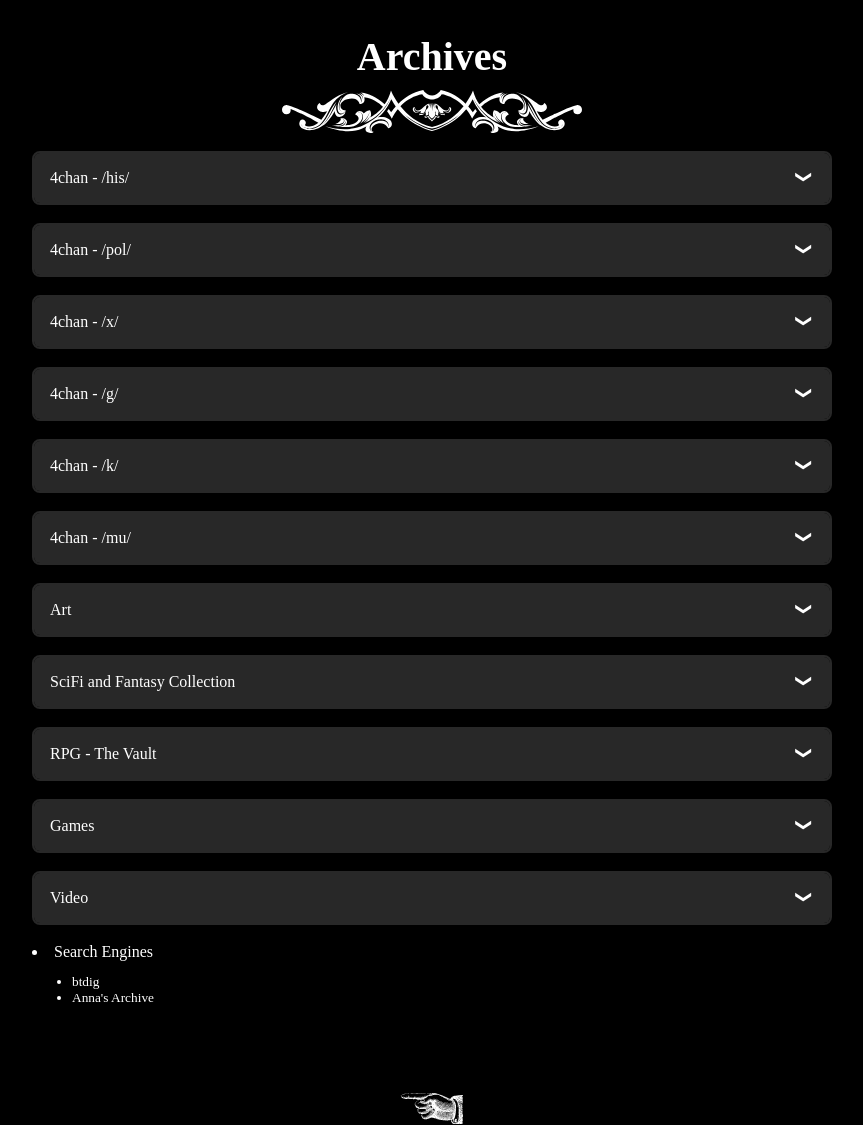
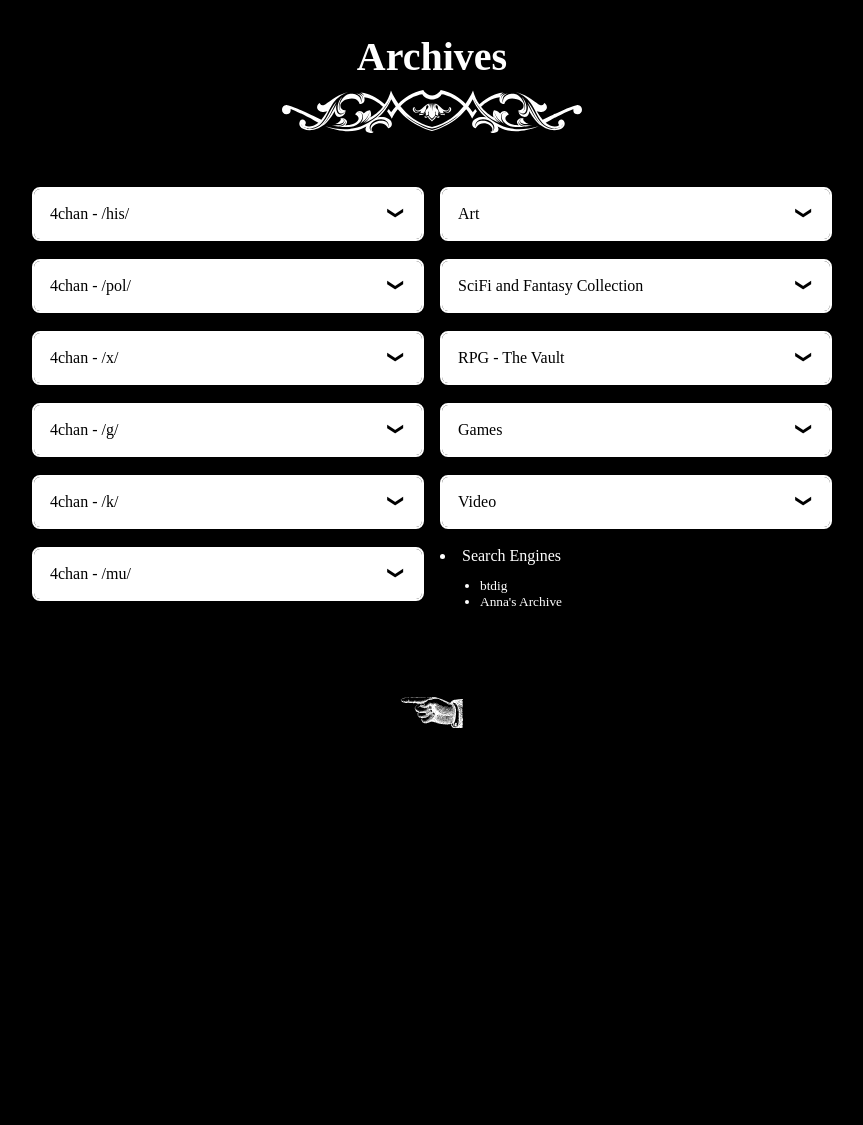
Before and after one commit to GabrielCalheiros/My_Notebook, a PHP site: page /Archive.html in a window 1280 px wide. Shown: the whole page, without its empty margins (208-1071 px from the left). After the commit the page ends 728 px from the top, so only its background shows below. Run offline with PHP 8.4, Linux system fonts and the light colour scheme.

Commit message:
updating archive

```diff
--- a/Archive.html
+++ b/Archive.html
@@ -27,10 +27,11 @@
     <link rel="shortcut icon" type="image/jpg" href="./Images/Ornaments/favicon.svg">
     <h2>Archives</h2>
     <img src="./Images/Ornaments/cabeçalho2.svg" class="center" style="width: 300px;">
-    <br>
+    <br><br><br>
 </head>
 
 <body>
+<div style="columns: 2;">
 
             <!-- 4chan - /his/ -->
             <section class="accordion">
@@ -222,6 +223,7 @@
 
                         Check if this illustrators are on the torrent and add them individually if not:
 
+                        Frank Frazetta
                         Carlos Datolli
                         Charles Vess
                         Bruce Pennington
@@ -237,6 +239,21 @@
                         Alan Lee
                         Alan Bohác
                         Ikeda Toshihiko
+                        Robert Anning Bell
+                        Peter George Elson
+                        Arthur Suydam
+                        Larry Elmore
+                        John William Waterhouse
+                        Sascha Schneider
+                        Sergio Toppi
+                        Oscar Chichoni
+                        Virgil Finlay
+                        Leyendecker
+                        Hiroo Isono
+                        PHILIPPE CAZA
+
+
+                        https://www.sci-fi-o-rama.com/category/special-features/classic-sci-fi-illustrators/
 
                         -->
 
@@ -397,25 +414,10 @@
                 </ul>
             </li>
 
-
-
 <br>
 
-
-
-
-
-
-
-
+</div>
 </body>
-
-
-
-
-
-
-
 
 
 
--- a/CSSs/archive_accordion.css
+++ b/CSSs/archive_accordion.css
@@ -1,5 +1,5 @@
 :root {
-    --primary: #282828;
+    --primary: #ffffff;
     --secondary: #ff5252;
     --background: #000000;
     --highlight: #ffda79;
@@ -36,8 +36,8 @@
   .tab__label,
   .tab__close {
     display: flex;
-    color: white;
-    background: var(--theme);
+    color: black;
+    background: white;
     cursor: pointer;
   }
   .tab__label {
--- a/CSSs/tech.css
+++ b/CSSs/tech.css
@@ -6,7 +6,7 @@
     animation: textShadow 6s infinite;
     font-family: 'Courier New', monospace;
     letter-spacing: .1em;
-    font-size: 24px;
+    font-size: 20px;
     line-height: 1.2;
     color:#32FF00;
     overflow-x: hidden;
--- a/biblio.html
+++ b/biblio.html
@@ -140,6 +140,7 @@
 	</footer>
 
 	<!--
+
 	https://lukesmith.xyz/library/
 
 	https://8kun.top/fringe/library.html
@@ -150,7 +151,8 @@
 
 	https://soma.cx/
 
--->
+	https://www.theblackvault.com/documentarchive/category/the-fringe/mind-control/
 
+	-->
 
 	</html>
--- a/index.php
+++ /dev/null
@@ -1,4 +0,0 @@
-<?php
-$text= file_get_contents('home_pt.html');
-echo $text;
-?>
--- a/tech.html
+++ b/tech.html
@@ -17,6 +17,8 @@
    ██║   ███████╗╚██████╗██║ ╚████║╚██████╔╝███████╗╚██████╔╝╚██████╔╝██║██║  ██║    ███████╗    ╚██████╔╝██║     ███████║███████╗╚██████╗
    ╚═╝   ╚══════╝ ╚═════╝╚═╝  ╚═══╝ ╚═════╝ ╚══════╝ ╚═════╝  ╚═════╝ ╚═╝╚═╝  ╚═╝    ╚══════╝     ╚═════╝ ╚═╝     ╚══════╝╚══════╝ ╚═════╝
 	</pre>
+	<br>
+	<a href="https://github.com/agenda-tech-brasil/agenda-tech-brasil">root-user@:~$ AGENDA TECH BRASIL</a><br>
 	<a href="https://suckless.org/">root-user@:~$ SUCKLESS SOFTWARE</a><br>
 	<a href="https://contrastrebellion.com/">root-user@:~$ THE CONTRAST REBELLION</a><br>
 	<a href="http://gopherproject.org/">root-user@:~$ GOPHER PROJECT</a><br>
@@ -45,6 +47,7 @@
 
 	</body>
 	<!--
+
 https://www.wizcase.com/blog/online-privacy-guide-steps-to-security-in-the-digital-age/
 
 https://nnty.fun/downloads/books/cuteboyprogrammers.com/#top
```
Lines whose indentation alone changed are shown as unchanged.
